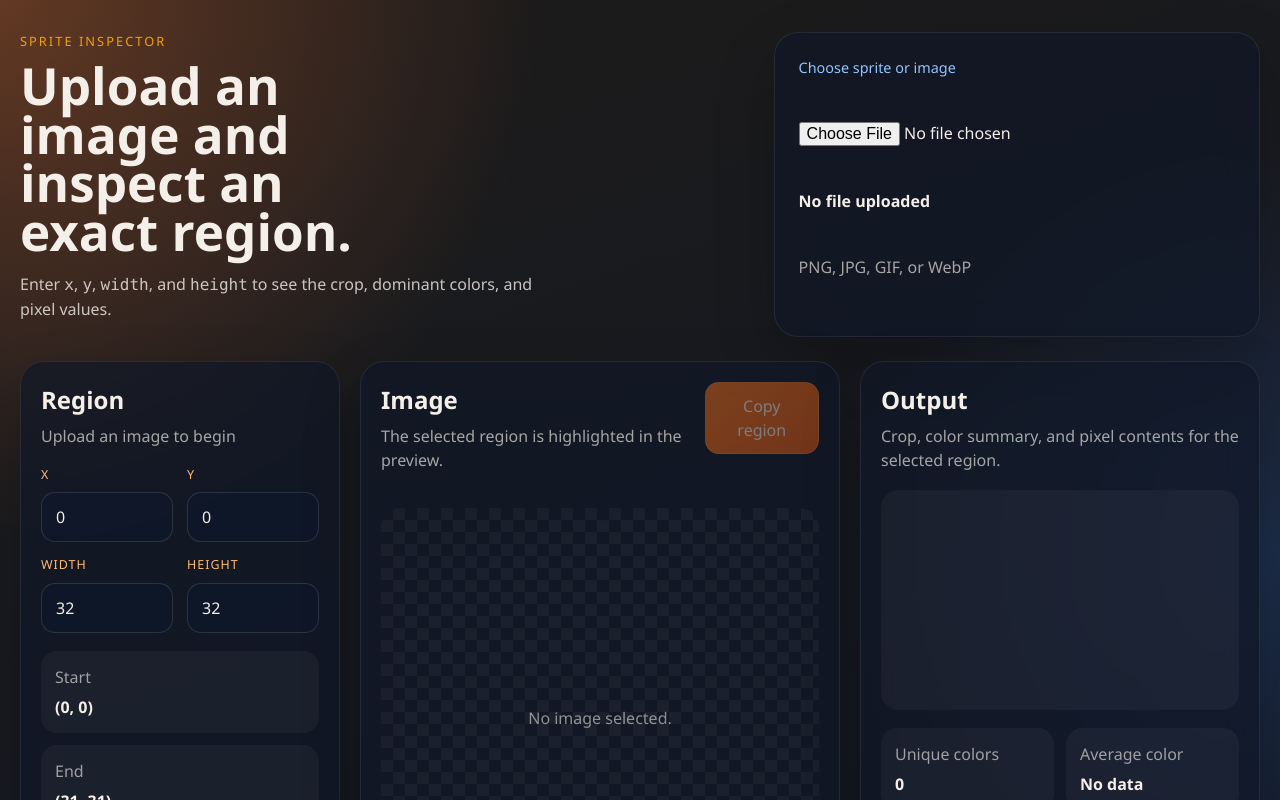
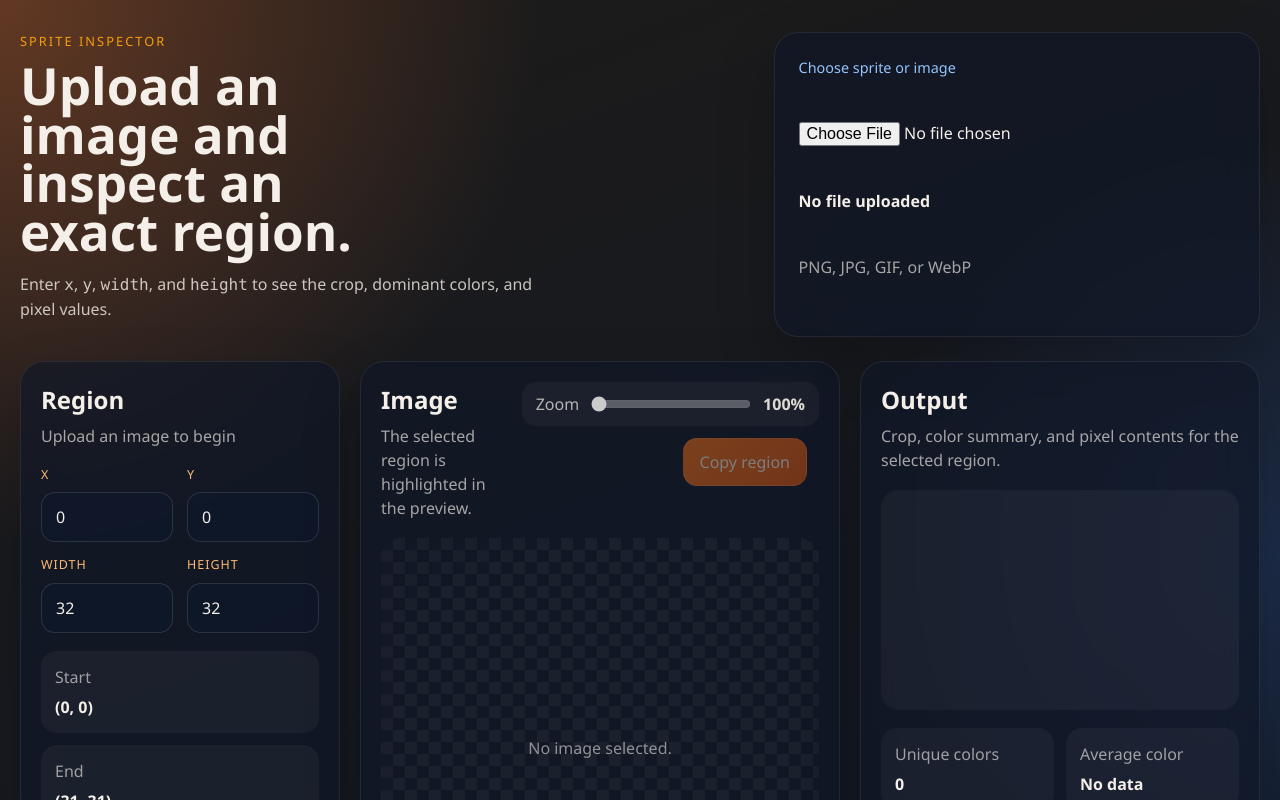
Before and after one commit to maglunde/sprite-inspector, a React (Vite) app: page / in a window 1280 px wide. Shown: the top 800 px of the page. Built offline with nearby package versions, Linux system fonts and the light colour scheme.

Commit message:
Add zoom controls to image viewer

```diff
--- a/src/App.jsx
+++ b/src/App.jsx
@@ -87,6 +87,7 @@ export default function App() {
   const [imageSource, setImageSource] = useState('')
   const [imageName, setImageName] = useState('No file uploaded')
   const [imageSize, setImageSize] = useState({ width: 0, height: 0 })
+  const [zoom, setZoom] = useState(1)
   const [selectionData, setSelectionData] = useState(null)
   const [errorMessage, setErrorMessage] = useState('')
   const [copyStatus, setCopyStatus] = useState('')
@@ -252,6 +253,7 @@ export default function App() {
 
     setErrorMessage('')
     setImageName(file.name)
+    setZoom(1)
     setImageSource(URL.createObjectURL(file))
   }
 
@@ -462,6 +464,20 @@ export default function App() {
               <h2>Image</h2>
               <p>The selected region is highlighted in the preview.</p>
             </div>
+            <div className="viewer-toolbar">
+              <label className="zoom-control">
+                <span>Zoom</span>
+                <input
+                  type="range"
+                  min="1"
+                  max="12"
+                  step="0.25"
+                  value={zoom}
+                  onChange={(event) => setZoom(Number(event.target.value))}
+                  disabled={!imageSource}
+                />
+                <strong>{Math.round(zoom * 100)}%</strong>
+              </label>
               <div className="clipboard-row">
                 <button
                   type="button"
@@ -478,12 +494,15 @@ export default function App() {
                 </span>
               </div>
             </div>
+          </div>
 
           <div className="image-stage">
             {imageSource ? (
+              <div className="image-scroll">
                 <div
                   ref={imageSurfaceRef}
                   className="image-surface"
+                  style={{ width: `${zoom * 100}%` }}
                   onPointerDown={handleStagePointerDown}
                   onPointerMove={handleSurfacePointerMove}
                   onPointerUp={endInteraction}
@@ -515,6 +534,7 @@ export default function App() {
                       />
                     </div>
                   ) : null}
+                </div>
               </div>
             ) : (
               <div className="empty-state">
--- a/src/styles.css
+++ b/src/styles.css
@@ -124,6 +124,12 @@ code {
   gap: 16px;
 }
 
+.viewer-toolbar {
+  display: grid;
+  gap: 12px;
+  justify-items: end;
+}
+
 .panel-heading h2,
 .output-stack h3 {
   margin: 0 0 6px;
@@ -188,6 +194,24 @@ code {
   justify-content: flex-end;
 }
 
+.zoom-control {
+  display: flex;
+  align-items: center;
+  gap: 10px;
+  padding: 10px 14px;
+  border-radius: 14px;
+  background: rgba(255, 255, 255, 0.04);
+  color: rgba(244, 239, 232, 0.9);
+}
+
+.zoom-control span {
+  color: rgba(244, 239, 232, 0.72);
+}
+
+.zoom-control input {
+  width: 160px;
+}
+
 .copy-button {
   border: 1px solid rgba(255, 255, 255, 0.12);
   background: linear-gradient(135deg, #f97316, #ea580c);
@@ -211,8 +235,6 @@ code {
   min-height: 420px;
   border-radius: 20px;
   overflow: hidden;
-  display: grid;
-  place-items: center;
   background:
     linear-gradient(45deg, rgba(255, 255, 255, 0.04) 25%, transparent 25%),
     linear-gradient(-45deg, rgba(255, 255, 255, 0.04) 25%, transparent 25%),
@@ -222,9 +244,15 @@ code {
   background-position: 0 0, 0 12px, 12px -12px, -12px 0;
 }
 
+.image-scroll {
+  width: 100%;
+  min-height: 420px;
+  overflow: auto;
+}
+
 .image-surface {
   position: relative;
-  width: 100%;
+  min-width: 100%;
   touch-action: none;
   cursor: crosshair;
 }
@@ -396,7 +424,19 @@ code {
     align-items: stretch;
   }
 
+  .viewer-toolbar {
+    justify-items: stretch;
+  }
+
   .clipboard-row {
     justify-content: flex-start;
   }
+
+  .zoom-control {
+    flex-wrap: wrap;
+  }
+
+  .zoom-control input {
+    width: 100%;
+  }
 }
```
Lines whose indentation alone changed are shown as unchanged.
